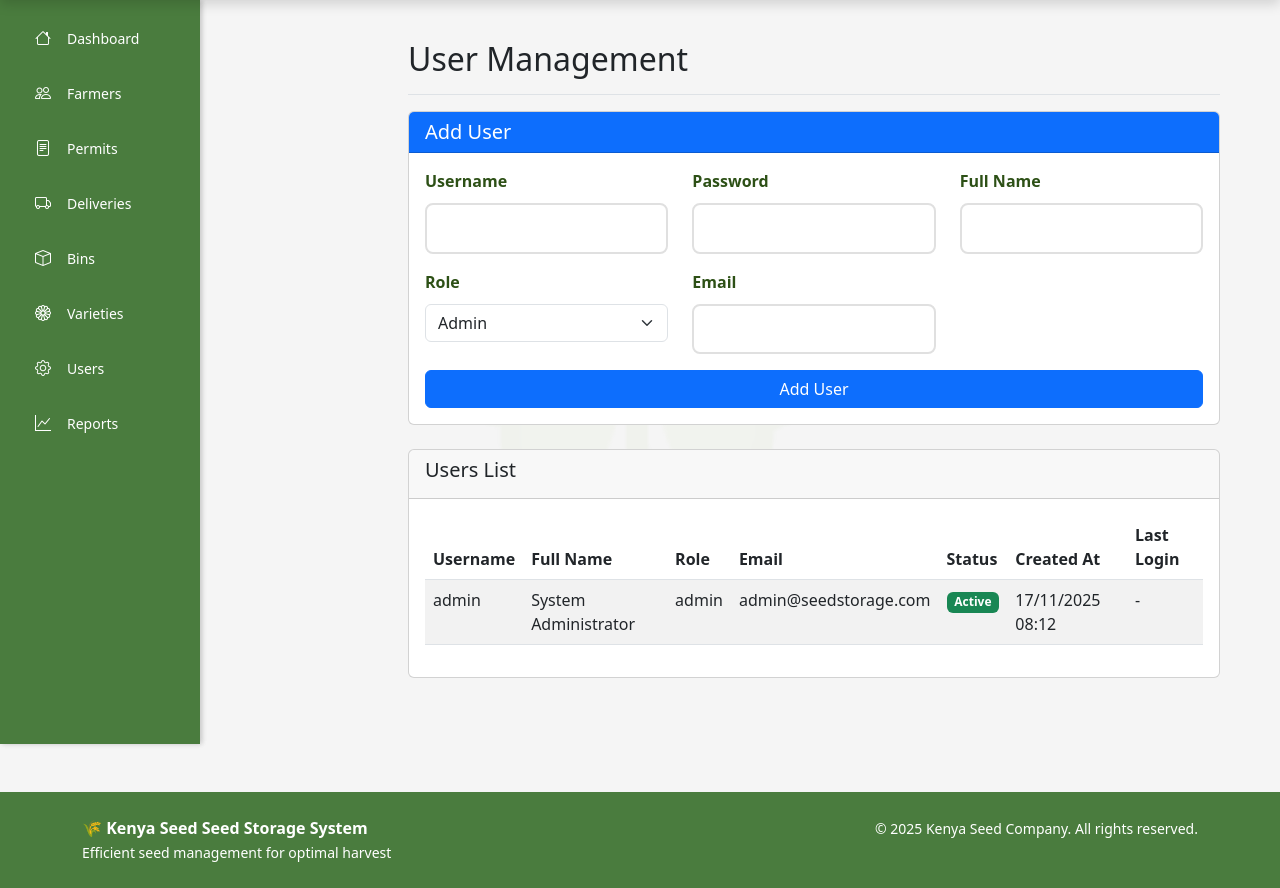
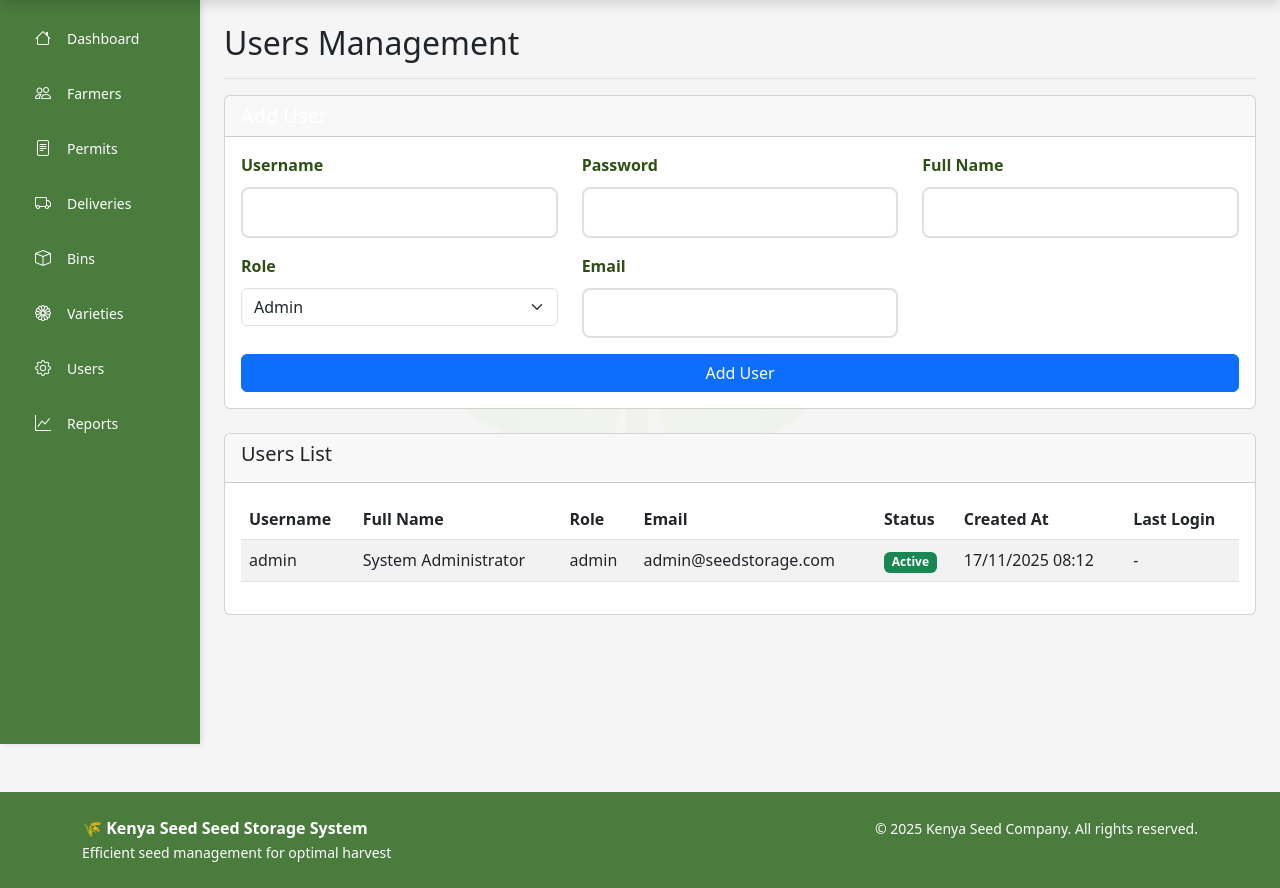
Before and after one commit to Lipasbrian/Seed-Storage-Management-system, a PHP site: page /users.php in a window 1280 px wide. Shown: the part 56-944 px from the top of the page. Run offline with PHP 8.4, Linux system fonts and the light colour scheme; a user stored in the database is signed in; data comes from the database, SQL or seed files in the repository; some libraries are stand-ins or nearby versions.

Commit message:
Apply new header/sidebar layout to all pages - Consistent responsive design across application

```diff
--- a/delivery_add.php
+++ b/delivery_add.php
@@ -43,7 +43,7 @@
         <div class="row justify-content-center mt-4">
             <div class="col-md-8">
                 <div class="card">
-            <div class="card-header bg-primary text-white">
+                    <div class="card-header bg-ks-primary text-white">
                         <h4 class="mb-0">Add New Delivery</h4>
                     </div>
             <div class="card-body">
--- a/farmer_add.php
+++ b/farmer_add.php
@@ -30,7 +30,7 @@
         <div class="row justify-content-center mt-4">
             <div class="col-md-6">
                 <div class="card">
-            <div class="card-header bg-primary text-white">
+                    <div class="card-header bg-ks-primary text-white">
                         <h4 class="mb-0">Add Farmer</h4>
                     </div>
             <div class="card-body">
--- a/users.php
+++ b/users.php
@@ -33,14 +33,11 @@
 $users = $stmt->fetchAll();
 include 'includes/header.php';
 ?>
-<div class="row">
-    <?php include 'includes/sidebar.php'; ?>
-    <main class="col-md-9 ms-sm-auto col-lg-10 px-md-4">
-        <div class="d-flex justify-content-between flex-wrap flex-md-nowrap align-items-center pt-3 pb-2 mb-3 border-bottom">
-            <h1 class="h2">User Management</h1>
+        <div class="d-flex justify-content-between flex-wrap flex-md-nowrap align-items-center pb-2 mb-3 border-bottom">
+            <h1 class="h2">Users Management</h1>
         </div>
         <div class="card mb-4">
-            <div class="card-header bg-primary text-white">
+            <div class="card-header bg-ks-primary text-white">
                 <h5 class="mb-0">Add User</h5>
             </div>
             <div class="card-body">
@@ -117,6 +114,4 @@
                 </div>
             </div>
         </div>
-    </main>
-</div>
 <?php include 'includes/footer.php'; ?>
```
Also changed, not shown: bins.php (+1 -6 lines), deliveries.php (+2 -7 lines), farmers.php (+1 -6 lines), permit_add.php (+8 -8 lines), permits.php (+1 -6 lines), reports_daily.php (+2 -7 lines), varieties.php (+2 -7 lines). Lines whose indentation alone changed are shown as unchanged.
